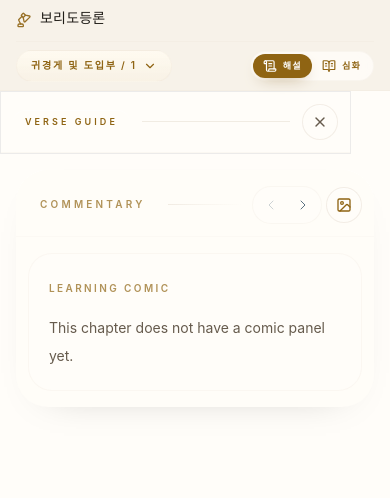
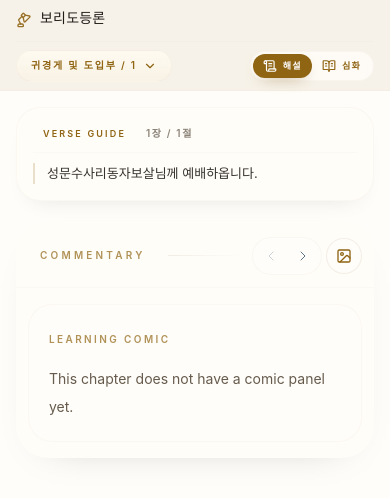
Before and after one commit to concario17-max/lamp, a React (Vite) app: page /chapter/1/verse/1 in a window 390 px wide. Shown: the top 498 px of the page. Built offline with nearby package versions, Linux system fonts and the light colour scheme; a web font is replaced by a local one.

Commit message:
feat: implement responsive 1-column layout and mobile guide banner

```diff
--- /dev/null
+++ b/src/components/verse/MobileVerseGuide.tsx
@@ -0,0 +1,31 @@
+import React from 'react';
+
+interface MobileVerseGuideProps {
+    chapterNum: string;
+    verseNum: string;
+    koreanText?: string;
+}
+
+export const MobileVerseGuide = React.memo(({ chapterNum, verseNum, koreanText }: MobileVerseGuideProps) => {
+    // 좁은 가로 화면에서만 상단에 노출되는 미니 가이드 배너 (lg 이상에서는 숨김 처리)
+    return (
+        <section className="block w-full overflow-hidden rounded-[1.5rem] border border-gold-border/12 bg-[#fffdf8] p-4 shadow-[0_12px_24px_-16px_rgba(0,0,0,0.12)] dark:border-dark-border/45 dark:bg-[#14110e] lg:hidden">
+            <div className="flex items-center gap-2.5 border-b border-gold-border/8 pb-2 dark:border-dark-border/30">
+                <span className="inline-flex items-center rounded-full bg-gold-soft/90 px-2.5 py-0.5 text-[9px] font-semibold uppercase tracking-[0.24em] text-gold-primary dark:bg-gold-soft/20 dark:text-gold-light">
+                    Verse Guide
+                </span>
+                <span className="text-[10px] font-semibold tracking-[0.16em] text-text-secondary/75 dark:text-dark-text-secondary/70">
+                    {chapterNum}장 / {verseNum}절
+                </span>
+            </div>
+
+            {koreanText && (
+                <div className="mt-2.5 border-l-2 border-gold-primary/20 pl-3 dark:border-l-2 dark:border-gold-light/20">
+                    <p className="font-sans text-[13px] leading-relaxed text-text-primary/90 dark:text-dark-text-primary/90 break-keep">
+                        {koreanText}
+                    </p>
+                </div>
+            )}
+        </section>
+    );
+});
--- a/src/context/UIContext.tsx
+++ b/src/context/UIContext.tsx
@@ -44,12 +44,7 @@ interface UIProviderProps {
 }
 
 export const UIProvider = ({ children }: UIProviderProps) => {
-    const [isSidebarOpen, setIsSidebarOpen] = useState<boolean>(() => {
-        if (typeof window !== 'undefined') {
-            return window.innerWidth < 1024;
-        }
-        return false;
-    });
+    const [isSidebarOpen, setIsSidebarOpen] = useState<boolean>(false);
     const [activeVerseContentMode, setActiveVerseContentMode] = useState<VerseContentMode>(readSavedVerseContentMode);
     const [activeRightPanel, setActiveRightPanel] = useState<RightPanelType>(null);
 
@@ -92,7 +87,8 @@ export const UIProvider = ({ children }: UIProviderProps) => {
                 return;
             }
 
-            setIsSidebarOpen(isDesktopSidebarOpen);
+            // 좁은 화면에서는 모바일 사이드바를 기본적으로 닫아둔다 (대안 1 적용으로 상단 칩 배너가 대체함).
+            setIsSidebarOpen(false);
         };
 
         window.addEventListener('resize', handleResize);
--- a/src/pages/VerseView.tsx
+++ b/src/pages/VerseView.tsx
@@ -13,6 +13,7 @@ import { useSutraNavigation } from '../hooks/useSutraNavigation';
 import { useUI } from '../context/UIContext';
 import { motion, AnimatePresence, Variants } from 'framer-motion';
 import { CommentaryMarkdown } from '../components/commentary/CommentaryMarkdown';
+import { MobileVerseGuide } from '../components/verse/MobileVerseGuide';
 
 const learningComicImages = import.meta.glob('../assets/learning-comic/*/*.png', {
     eager: true,
@@ -292,6 +293,13 @@ const VerseView = () => {
                 className="min-h-full flex flex-col justify-start py-4 text-text-primary transition-colors duration-500 dark:text-dark-text-primary sm:py-6 lg:justify-start"
             >
                 <div className="mx-auto flex w-full flex-col gap-5 px-4 sm:gap-7 sm:px-6 lg:px-8">
+                    {isCommentaryMode && (
+                        <MobileVerseGuide
+                            chapterNum={chapterNum ?? ''}
+                            verseNum={verseNum ?? ''}
+                            koreanText={verseData.translation_ham ?? undefined}
+                        />
+                    )}
                     {!isCommentaryMode ? (
                         <motion.div variants={itemVariants}>
                             <div className="relative mx-auto w-full overflow-visible px-0">
```
